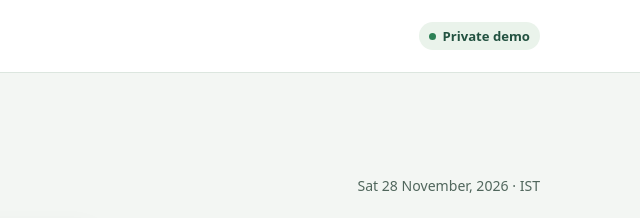
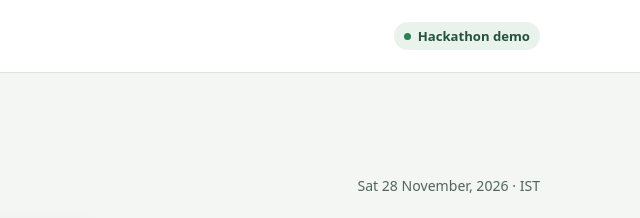
Before and after one commit to saferthanroz-design/dukaan-voice-ai, a plain HTML site: page index.html in a window 1280 px wide. Shown: the top 218 px of the page, 640-1280 px from the left. Drawn offline with Linux system fonts and the light colour scheme.

Commit message:
Prepare static Round 2 demo for GitHub Pages

```diff
--- a/dist/index.html
+++ b/index.html
@@ -13,7 +13,7 @@
   <header class="site-header">
     <div class="shell topbar">
       <div class="brand"><span class="brand-icon" aria-hidden="true">D</span><span>Dukaan <b>Voice AI</b></span></div>
-      <span class="private"><span class="dot"></span> Private demo</span>
+      <span class="private"><span class="dot"></span> Hackathon demo</span>
     </div>
   </header>
   <main class="shell">
```
Also changed, not shown: app.mjs (renamed from dist/app.mjs), billing.mjs (renamed from dist/billing.mjs), commands.mjs (renamed from dist/commands.mjs), ledger.mjs (renamed from dist/ledger.mjs), style.css (renamed from dist/style.css), 6 other files.
